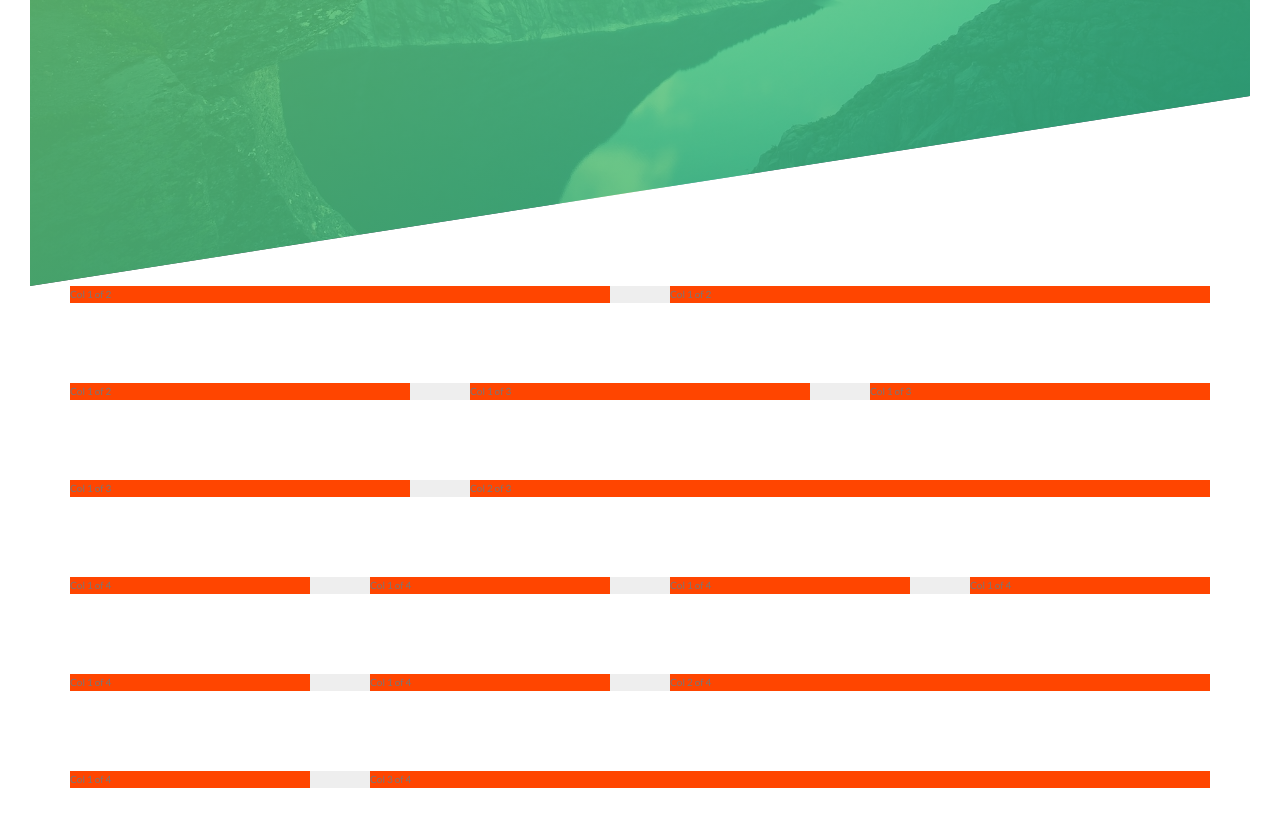
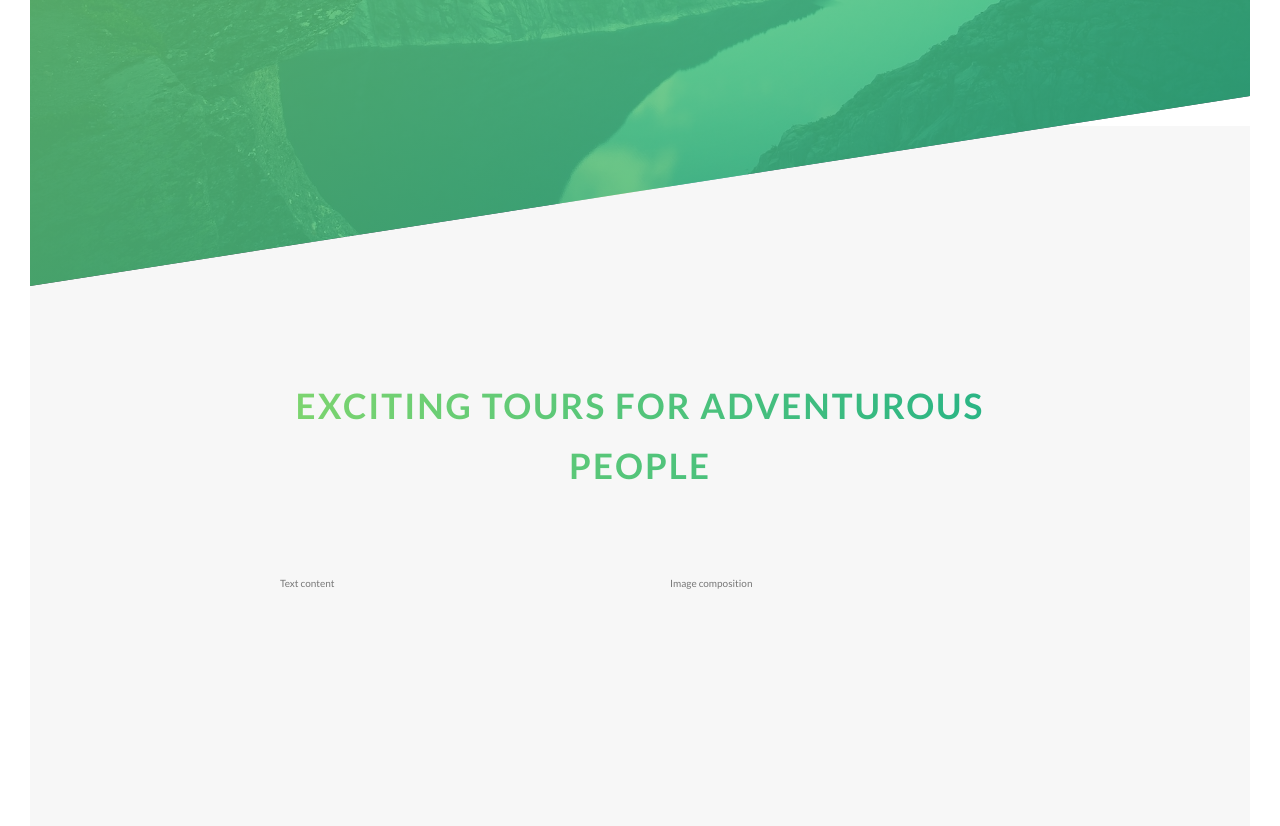
Before and after one commit to sarahflynn/natours, a website: page index.html in a window 1280 px wide. Shown: the part 504-1330 px from the top of the page. Drawn offline with Linux system fonts and the light colour scheme.

Commit message:
basic setup for about section

```diff
--- a/index.html
+++ b/index.html
@@ -19,15 +19,36 @@
       <div class="header__logo-box">
         <img src="img/logo-white.png" alt="logo" class="header__logo" />
       </div>
+
       <div class="header__text-box">
         <h1 class="heading-primary">
           <span class="heading-primary--main">Outdoors</span>
           <span class="heading-primary--sub">is where life happens</span>
         </h1>
+
         <a href="#" class="btn btn--white btn--animated">Discover our tours</a>
       </div>
     </header>
-    <section class="grid-test">
+
+    <main>
+        <section class="section-about">
+        <div class="u-center-text u-margin-bottom-8">
+            <h2 class="heading-secondary">
+                Exciting tours for adventurous people
+            </h2>
+        </div>
+
+        <div class="row">
+            <div class="col-1-of-2">
+                Text content
+            </div>
+            <div class="col-1-of-2">
+                Image composition
+            </div>
+        </div>
+        </section>
+    </main>
+    <!-- <section class="grid-test">
       <div class="row">
         <div class="col-1-of-2">
           Col 1 of 2
@@ -88,6 +109,6 @@
           Col 3 of 4
         </div>
       </div>
-    </section>
+    </section> -->
   </body>
 </html>
--- a/sass/abstracts/_variables.scss
+++ b/sass/abstracts/_variables.scss
@@ -1,6 +1,8 @@
 $color-primary: #55c57a;
 $color-primary-light: #7ed56f;
 $color-primary-dark: #28b485;
+
+$color-grey-light-1: #f7f7f7;
 
 $color-white: white;
 $color-dark-grey: #777;
--- a/sass/base/_typography.scss
+++ b/sass/base/_typography.scss
@@ -29,3 +29,20 @@ body {
     animation: moveInRight 1s ease-out;
   }
 }
+
+.heading-secondary {
+  font-size: 3.5rem;
+  text-transform: uppercase;
+  font-weight: 700;
+  background-image: linear-gradient(to right, $color-primary-light, $color-primary-dark);
+  display: inline-block;
+  -webkit-background-clip: text;
+  color: transparent;
+  letter-spacing: .2rem;
+  transition: all .2s;
+
+  &:hover {
+    transform: skewY(2deg) skewX(15deg) scale(1.1);
+    text-shadow: .5rem 1rem 2rem rgba($color-black, .2);
+  }
+}
--- a/sass/base/_utilities.scss
+++ b/sass/base/_utilities.scss
@@ -0,0 +1,3 @@
+.u-center-text { text-align: center; }
+
+.u-margin-bottom-8 { margin-bottom: 8rem; }
--- a/sass/layout/_grid.scss
+++ b/sass/layout/_grid.scss
@@ -1,6 +1,5 @@
 .row {
   max-width: $grid-width;
-  background-color: #eee;
   margin: 0 auto;
 
   &:not(:last-child) {
@@ -10,7 +9,6 @@
   @include clearfix;
 
   [class^="col-"] {
-    background-color: orangered;
     float: left;
 
     &:not(:last-child) {
--- a/sass/pages/_home.scss
+++ b/sass/pages/_home.scss
@@ -0,0 +1,5 @@
+.section-about {
+  background-color: $color-grey-light-1;
+  padding: 25rem;
+  margin-top: -20vh;
+}
```
Also changed, not shown: css/styles.css.
